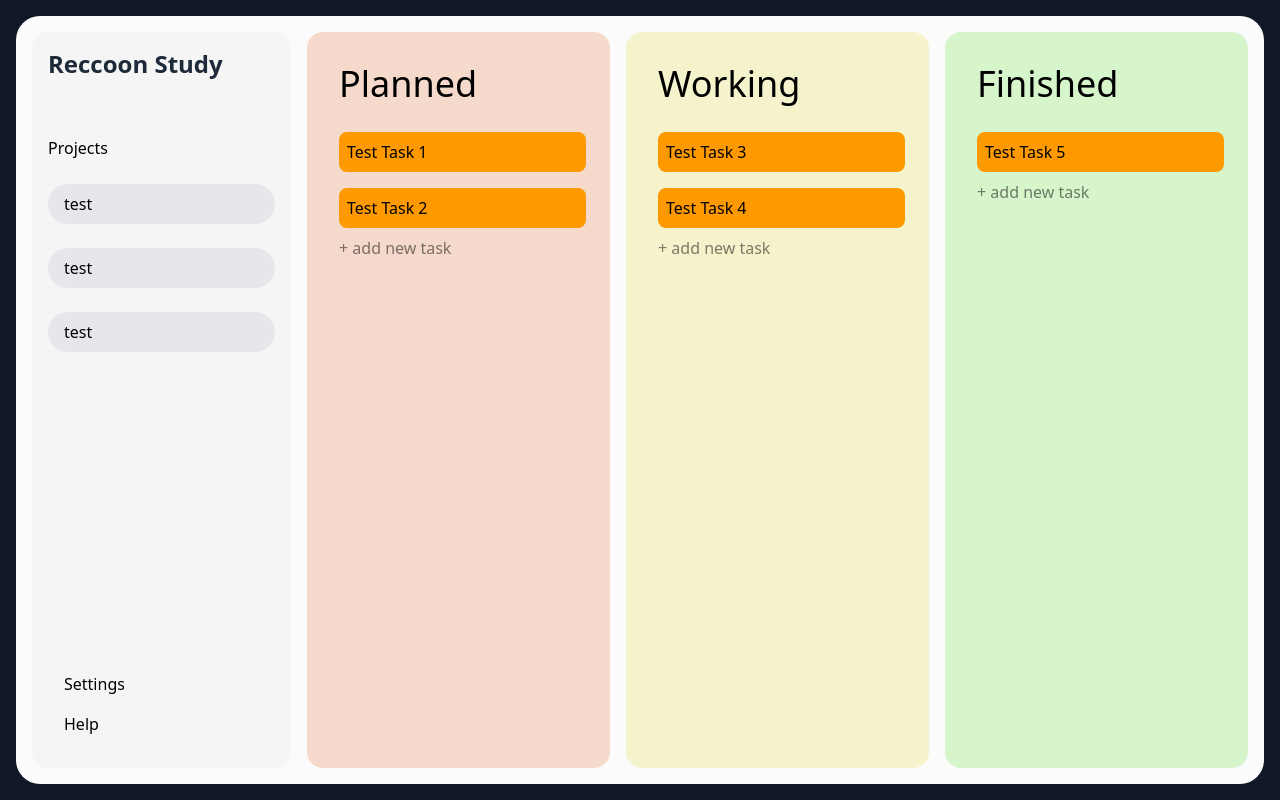
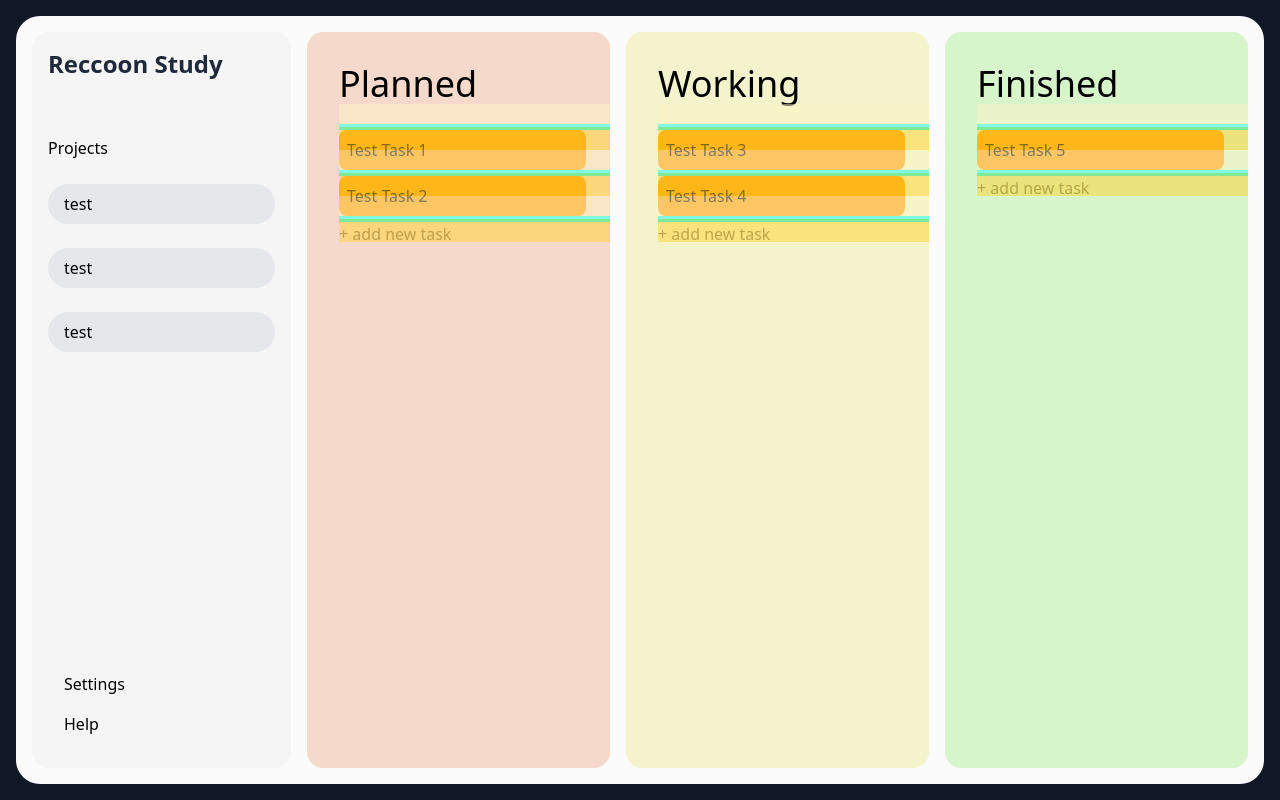
Before and after one commit to guanyu-gerry-tao/reccoon-study-todolist, a React (Vite) app in the folder web-client/: page / in a window 1280 px wide. Built offline with nearby package versions, Linux system fonts and the light colour scheme.

Commit message:
WIP add handle enter and leave gap

```diff
--- a/web-client/src/App.css
+++ b/web-client/src/App.css
@@ -1,10 +1,42 @@
+:root {
+    --cardHeight: 40px;
+    --cardGapHeight: 6px;
+}
+
 .pendingCard {
     opacity: 0.5;
-    transition: opacity;
-    transition-duration: 0.5s;
 }
 
 .Card {
     transition: opacity;
     transition-duration: 0.5s;
+    height: var(--cardHeight);
+    margin-top: 0px;
+    margin-bottom: 0px;
 }
+
+.dragZone {
+    height: calc(var(--cardHeight)/2 + var(--cardGapHeight)/2);
+    opacity: 0.5;
+    pointer-events: none;
+    z-index: 10;
+}
+
+.dragZone.active {
+    pointer-events: auto;
+}
+
+.dragZoneT {
+    bottom: calc(0.5 * var(--cardGapHeight));
+    opacity: 0.5;
+}
+
+.dragZoneB {
+    top: calc(0.5 * var(--cardGapHeight));
+    opacity: 0.5;
+}
+
+.taskGap {
+    height: calc(var(--cardGapHeight));
+    background-color: aqua;
+}
--- a/web-client/src/components/Task.tsx
+++ b/web-client/src/components/Task.tsx
@@ -1,3 +1,4 @@
+import { style } from 'motion/react-client';
 import '../App.css'
 import Dashline from './Dashline'
 import type { TaskItem, TaskActions } from './type.ts'
@@ -31,30 +32,38 @@ function Task({ taskInfo, actions }: {taskInfo: TaskItem, actions: TaskActions})
   const handleDragStart = (e: React.DragEvent<HTMLInputElement>) => {
     console.log(`Drag started for task: ${taskInfo.id}`);
     const rect = e.currentTarget.getBoundingClientRect();
-    e.dataTransfer.setDragImage(
-      e.currentTarget,
-      e.clientX - rect.left,
-      e.clientY - rect.top
-    ); // Set the drag image to the center of the input field
-    e.currentTarget.classList.replace('Card', 'pendingCard');
+    //e.dataTransfer.setDragImage(
+      //e.currentTarget,
+      //e.clientX - rect.left,
+      //e.clientY - rect.top
+    //); // Set the drag image to the center of the input field
+    e.currentTarget.classList.add('pendingCard');
+    requestAnimationFrame(() => {
+      document.querySelectorAll('.dragZone').forEach(el => (el as HTMLElement).classList.add('active'))
+    });
   }
 
   const handleDragEnd = (e: React.DragEvent<HTMLInputElement>) => {
     console.log(`Drag ended for task: ${taskInfo.id}`);
-    e.currentTarget.classList.replace('pendingCard', 'Card');
+    e.currentTarget.classList.remove('pendingCard');
+    requestAnimationFrame(() => {
+      document.querySelectorAll('.dragZone').forEach(el => (el as HTMLElement).classList.remove('active') )
+    })
   }
 
+
   return (
-    <div className='Card bg-amber-500 rounded-lg m-2 ml-0 mr-6 p-2'
+    <div className='Card relative bg-amber-500 rounded-lg ml-0 mr-6 p-2'
     draggable={true}
     onDragStart={handleDragStart}
-      onDragEnd={handleDragEnd}>
+    onDragEnd={handleDragEnd}>
       <input
       className='cursor-default outline-0'
       type="text"
       defaultValue={taskInfo.title}
       onClick={handleClickTitle}
       onKeyDown={handleKeyboard}/>
+
     </div>
   )
 }
--- /dev/null
+++ b/web-client/src/components/TaskGap.tsx
@@ -0,0 +1,43 @@
+import '../App.css'
+
+
+function TaskGap() {
+
+
+  const handleDragEnter = (e: React.DragEvent<HTMLInputElement>) => {
+    if (e.currentTarget instanceof HTMLElement){
+      if (e.currentTarget.classList.contains("dragZoneT")) {
+        console.log('test T');
+      }
+      if (e.currentTarget.classList.contains("dragZoneB")) {
+        console.log('test B');
+      }
+    }
+  }
+
+  const handleDragLeave = (e: React.DragEvent<HTMLInputElement>) => {
+    if (e.currentTarget instanceof HTMLElement){
+      if (e.currentTarget.classList.contains("dragZoneT")) {
+        console.log('Leave test T');
+      }
+      if (e.currentTarget.classList.contains("dragZoneB")) {
+        console.log('Leave test B');
+      }
+    }
+  }
+
+  return (
+    <>
+      <div className='taskGap relative'>
+        <div className='dragZone dragZoneT absolute left-0 bg-amber-100 h-3 w-full'
+        onDragEnter={handleDragEnter}
+        onDragLeave={handleDragLeave}></div>
+        <div className='dragZone dragZoneB absolute left-0 bg-amber-300 h-3 w-full'
+        onDragEnter={handleDragEnter}
+        onDragLeave={handleDragLeave}></div>
+      </div>
+    </>
+  )
+}
+
+export default TaskGap
--- a/web-client/src/components/TaskList.tsx
+++ b/web-client/src/components/TaskList.tsx
@@ -1,5 +1,6 @@
 import '../App.css'
 import Task from './Task.tsx';
+import TaskGap from './TaskGap.tsx'
 import type { TaskItem, TaskActions } from './type.ts';
 
 
@@ -7,9 +8,11 @@ function Tasklist({tasks, actions}: {tasks: TaskItem[], actions: TaskActions}) {
 
   return (
     <>
+      <TaskGap />
         {tasks.map((task: TaskItem) => (
           <div key={task.id}>
             <Task taskInfo={task} actions={actions} />
+            <TaskGap />
           </div>
         ))}
     </>
```
